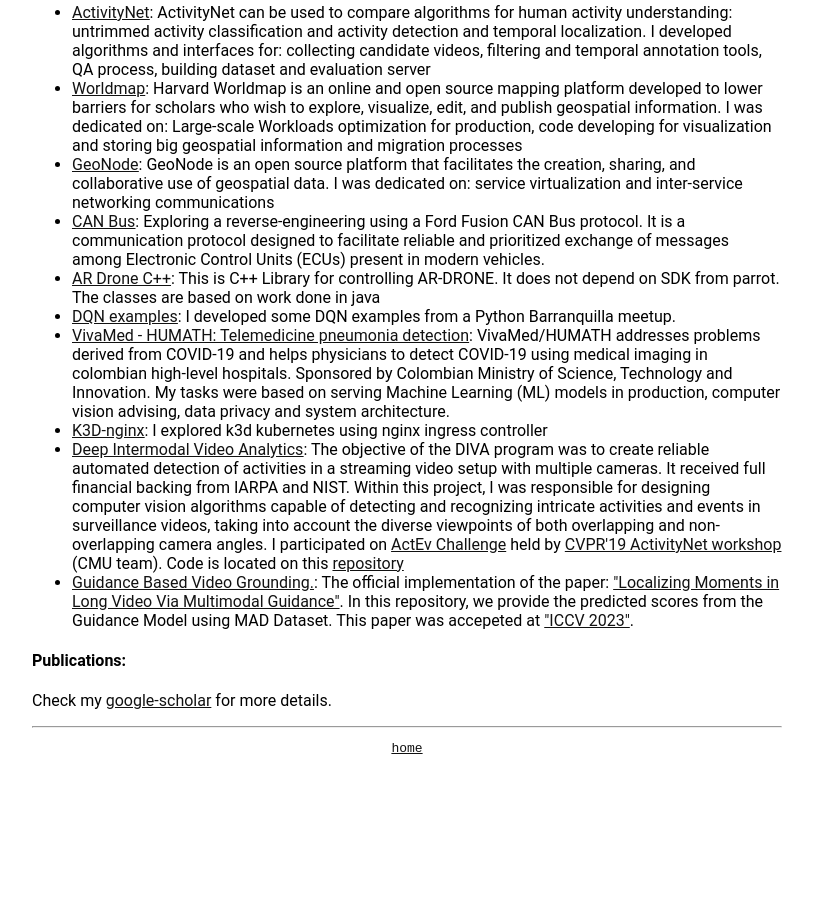
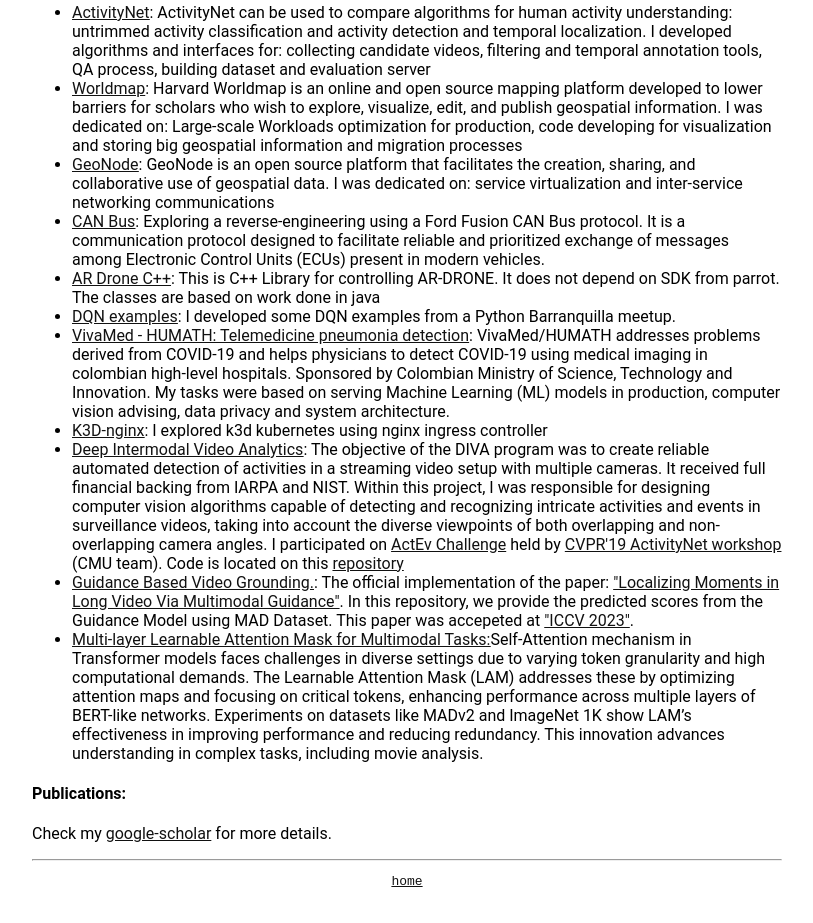
Before and after one commit to waybarrios/waybarrios.com, a plain HTML site: page index.html in a window 1280 px wide. Shown: the part 875-1798 px from the top of the page, without its empty margins (233-1046 px from the left). Before the commit the page ends 1671 px from the top, so only its background shows below. Drawn offline with Linux system fonts and the light colour scheme.

Commit message:
adding multilayer lam

```diff
--- a/index.html
+++ b/index.html
@@ -62,6 +62,7 @@
 <li><u><a href="https://github.com/waybarrios/k3d-nginx-ingress">K3D-nginx</a></u>: I explored k3d kubernetes using nginx ingress controller</li>
 <li><u><a href="https://www.iarpa.gov/index.php/research-programs/diva">Deep Intermodal Video Analytics</a></u>: The objective of the DIVA program was to create reliable automated detection of activities in a streaming video setup with multiple cameras. It received full financial backing from IARPA and NIST. Within this project, I was responsible for designing computer vision algorithms capable of detecting and recognizing intricate activities and events in surveillance videos, taking into account the diverse viewpoints of both overlapping and non-overlapping camera angles. I participated on <a href="https://actev.nist.gov/" target="_blank">ActEv Challenge</a> held by <a href="http://activity-net.org/challenges/2019/" target="_blank">CVPR'19 ActivityNet workshop</a> (CMU team). Code is located on this <a href="https://github.com/CMU-INF-DIVA">repository</a></li>
 <li><u><a href="https://github.com/waybarrios/guidance-based-video-grounding">Guidance Based Video Grounding.</a></u>: The official implementation of the paper: <a href="https://arxiv.org/abs/2302.13372">"Localizing Moments in Long Video Via Multimodal Guidance"</a>. In this repository, we provide the predicted scores from the Guidance Model using MAD Dataset. This paper was accepeted at <a href="https://iccv2023.thecvf.com/">"ICCV 2023"</a>.</li>
+<li><u><a href="https://arxiv.org/abs/2406.02761">Multi-layer Learnable Attention Mask for Multimodal Tasks:</a></u>Self-Attention mechanism in Transformer models faces challenges in diverse settings due to varying token granularity and high computational demands. The Learnable Attention Mask (LAM) addresses these by optimizing attention maps and focusing on critical tokens, enhancing performance across multiple layers of BERT-like networks. Experiments on datasets like MADv2 and ImageNet 1K show LAM’s effectiveness in improving performance and reducing redundancy. This innovation advances understanding in complex tasks, including movie analysis.</li>
 </ul>
 <h4>Publications:</h4>
 <p> Check my <a href="https://scholar.google.com.co/citations?user=MPJZRmsAAAAJ&hl=en">google-scholar</a> for more details.
```
